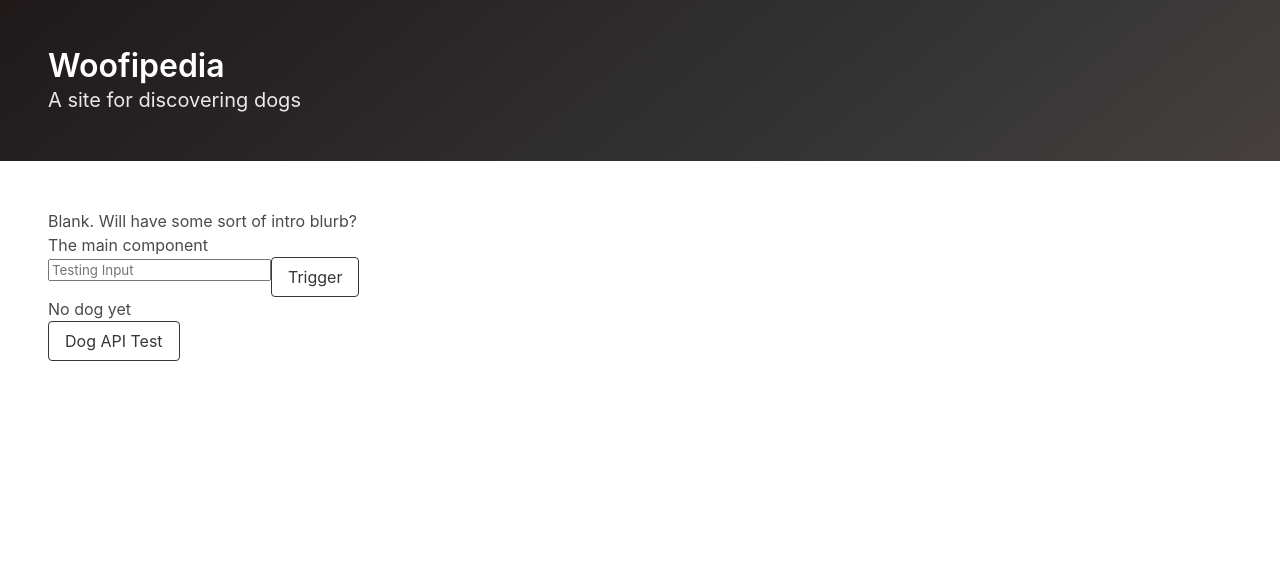
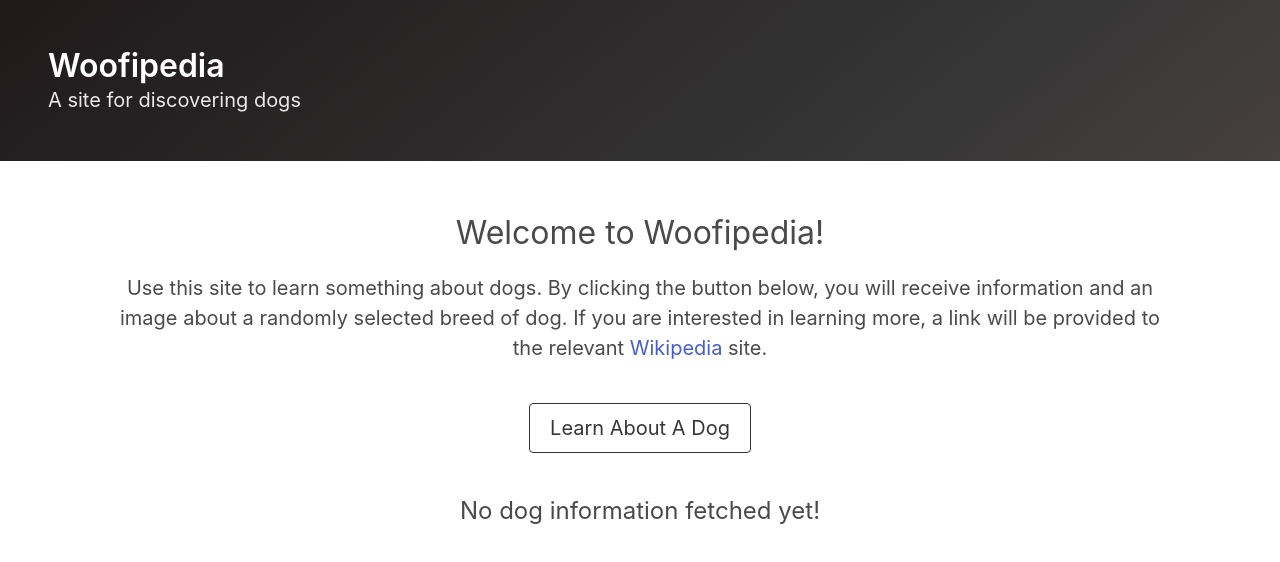
Before and after one commit to pasdo501/woofipedia, a React (Create React App) app: page / in a window 1280 px wide. Shown: the top 562 px of the page. Built offline with nearby package versions, Linux system fonts and the light colour scheme.

Commit message:
Page styling / cleanup
- Cleaning up some functionality
- Bit of styling for the page
- Issue with some text getting lost in plain text format (especially in
the pronounciation guides) -- look into
- Error handling not done very well at the moment

```diff
--- a/src/App.js
+++ b/src/App.js
@@ -1,4 +1,4 @@
-import React from 'react';
+import React from "react";
 import Helmet from "react-helmet";
 import Header from "./components/Header";
 import Main from "./components/Main";
@@ -10,8 +10,16 @@ function App() {
         <div className="App">
             <Helmet title="Woofipedia" />
             <Header />
-      <section className="section">
-        <p>Blank. Will have some sort of intro blurb?</p>
+            <section className="section container has-text-centered">
+                <p className="is-size-3">Welcome to Woofipedia!</p>
+                <p className="is-size-5" style={{ marginTop: `1rem` }}>
+                    Use this site to learn something about dogs. By clicking the
+                    button below, you will receive information and an image
+                    about a randomly selected breed of dog. If you are
+                    interested in learning more, a link will be provided to the
+                    relevant <a href="https://en.wikipedia.org">Wikipedia</a>{" "}
+                    site.
+                </p>
                 <Main />
             </section>
         </div>
--- a/src/components/Card.js
+++ b/src/components/Card.js
@@ -17,7 +17,7 @@ const Card = ({ extract, url, image, title }) => (
                             )}
                         </figure>
                     </div>
-                    <div className="column">
+                    <div className="column has-text-left">
                         {extract}
                         <br />
                         <a href={url}>[Read More]</a>
--- a/src/components/Info.js
+++ b/src/components/Info.js
@@ -5,7 +5,7 @@ import Card from "./Card";
 const Info = ({ extract, url, title, image }) => (
     <Fragment>
         {extract === "" || url === "" || title === "" ? (
-            <div>No dog yet</div>
+            <div className="is-size-4">No dog information fetched yet!</div>
         ) : (
             <Card extract={extract} url={url} image={image} title={title} />
         )}
--- a/src/components/Main.js
+++ b/src/components/Main.js
@@ -4,6 +4,8 @@ import Loading from "./Loading";
 
 import WikiAPI from "../api/wiki";
 import DogAPI from "../api/dog";
+
+import styles from "./Main.module.css";
 
 class Main extends Component {
     state = {
@@ -15,16 +17,20 @@ class Main extends Component {
         loading: false,
     };
 
-    handleClick = async () => {
+    testDogApi = async () => {
         if (this.state.loading) {
             return;
         }
-
         this.setState(() => ({
             loading: true,
         }));
 
-        const dogInfo = await WikiAPI.searchPage(this.state.input);
+        const breed = await DogAPI.getRandomDogBreed();
+        const image = await DogAPI.getDogImage(breed);
+
+        // Add 'dog' as suffix to make it more likely that the result from
+        // wikipedia will actually be referring to a dog
+        const dogInfo = await WikiAPI.searchPage(breed.concat(" dog"));
 
         if (dogInfo !== null) {
             const { extract, url, title } = dogInfo;
@@ -33,30 +39,13 @@ class Main extends Component {
                 extract,
                 url,
                 title,
+                image,
                 loading: false,
             }));
+        } else {
+            this.setState(() => ({ loading: false }));
         }
-
-        this.setState(() => ({
-            loading: false,
-        }));
     };
-
-    testDogApi = async () => {
-        const breed = await DogAPI.getRandomDogBreed();
-        const image = await DogAPI.getDogImage(breed);
-
-
-        // Add 'dog' as suffix to make it more likely that the result from
-        // wikipedia will actually be referring to a dog
-        this.setState(() => ({
-            input: breed.concat(' dog'),
-            image
-        }));
-
-
-        this.handleClick();
-    }
 
     handleChange = (event) => {
         const value = event.target.value;
@@ -69,28 +58,25 @@ class Main extends Component {
 
         return (
             <div>
-                <p>The main component</p>
-                <input
-                    type="text"
-                    placeholder="Testing Input"
-                    value={this.state.input}
-                    onChange={this.handleChange}
-                />
                 <button
-                    className="button is-dark is-outlined"
-                    onClick={this.handleClick}
+                    className={`button is-medium is-dark is-outlined ${
+                        loading ? "is-loading is-disabled" : ""
+                    } ${styles.button}`}
+                    onClick={this.testDogApi}
                 >
-                    Trigger
+                    Learn About A Dog
                 </button>
+
                 {loading ? (
                     <Loading />
                 ) : (
-                    <Info extract={extract} url={url} title={title} image={image} />
+                    <Info
+                        extract={extract}
+                        url={url}
+                        title={title}
+                        image={image}
+                    />
                 )}
-
-                <button className="button is-dark is-outlined" onClick={this.testDogApi}>
-                    Dog API Test
-                </button>
             </div>
         );
     }
--- /dev/null
+++ b/src/components/Main.module.css
@@ -0,0 +1,3 @@
+.button {
+    margin: 2em 0;
+}
```
Lines whose indentation alone changed are shown as unchanged.
